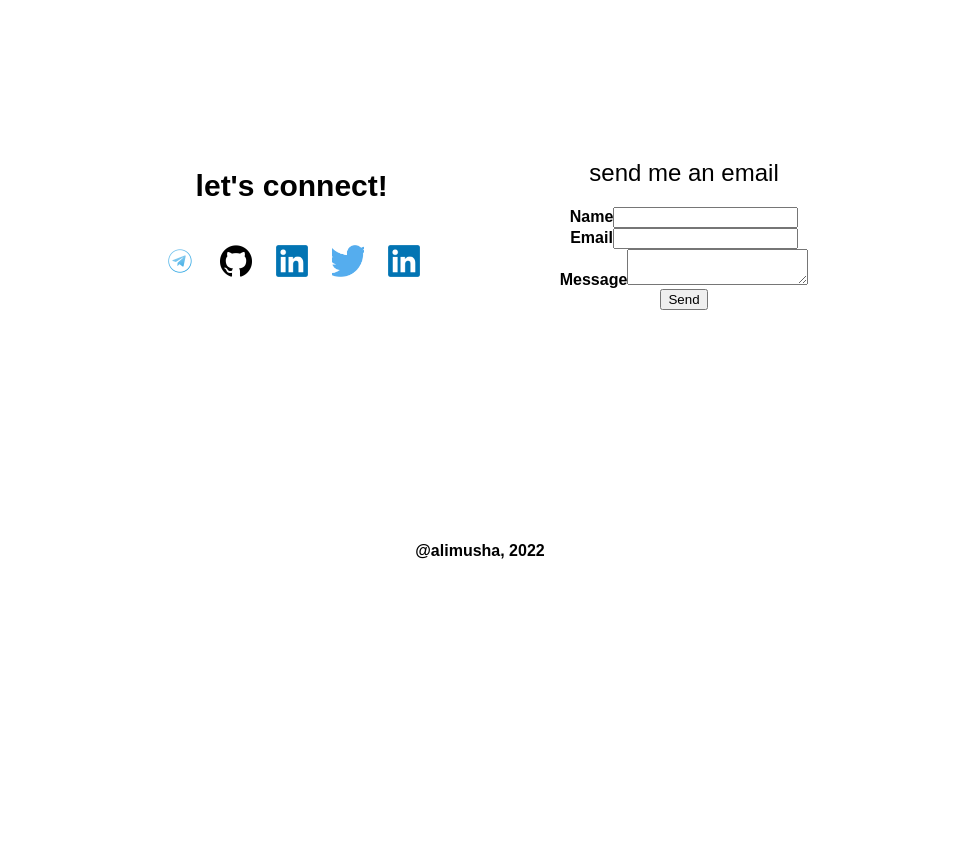
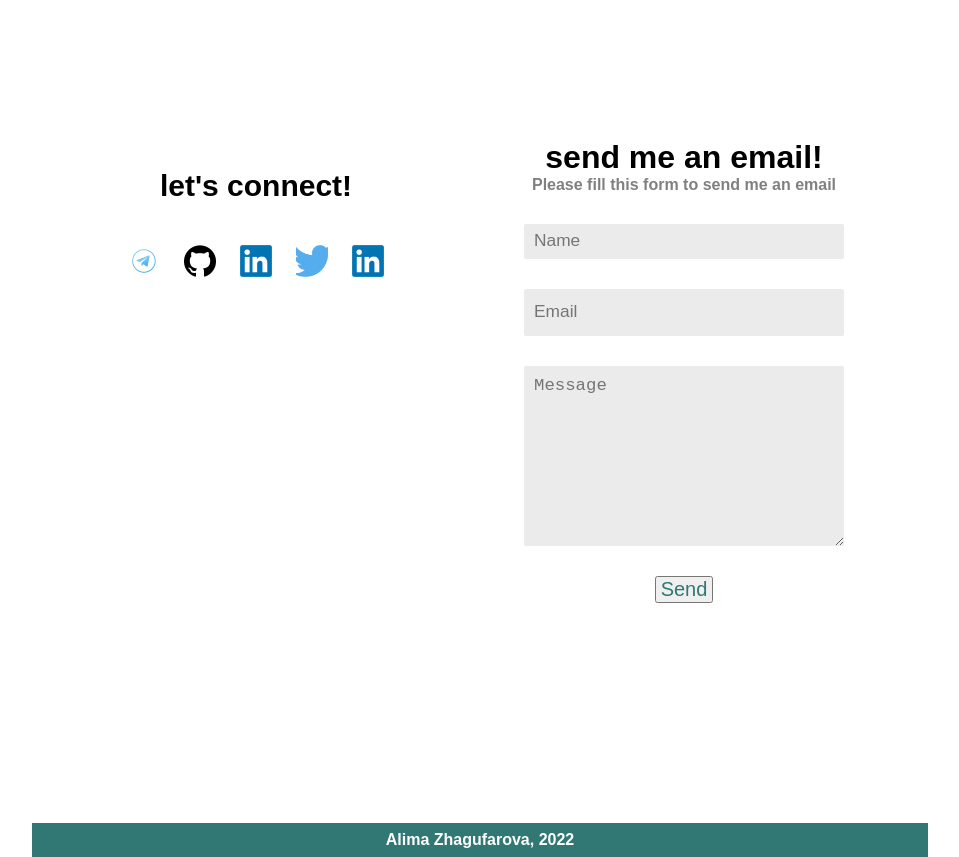
Before and after one commit to Alima2104/personal-portfolio, a React (Create React App) app in the folder front-end/: page / in a window 1280 px wide. Shown: the part 2540-3397 px from the top of the page, without its empty margins (160-1119 px from the left). Before the commit the page ends 3112 px from the top, so only its background shows below. Built offline with nearby package versions, Linux system fonts and the light colour scheme; a web font is replaced by a local one.

Commit message:
contact tab

```diff
--- a/front-end/src/components/contact/contact.css
+++ b/front-end/src/components/contact/contact.css
@@ -25,3 +25,94 @@ h2 {
 .Contact-Form {
     padding-left: 10vw;;
 }
+
+.form {
+    background: #fff;
+    box-shadow: 0 30px 60px 0 rgba(90, 116, 148, 0.4);
+    border-radius: 5px;
+    max-width: 480px;
+    margin-left: auto;
+    margin-right: auto;
+    padding-top: 5px;
+    padding-bottom: 5px;
+    left: 0;
+    right: 0;
+    position: absolute;
+    border-top: 5px solid #317773;
+
+    animation: bounce 1.5s infinite;
+  }
+  ::-webkit-input-placeholder {
+    font-size: 1.3em;
+  }
+  #name {
+    background-color: #ebebeb;
+    color: white;
+  }
+  #name:hover {
+    border-bottom: 2px solid #317773;
+    height: 30px;
+    width: 380px;
+    transition: ease 0.5s;
+  }
+
+  #email {
+    background-color: #ebebeb;
+    height: 2em;
+  }
+
+  #email:hover {
+    border-bottom: 2px solid #317773;
+    height: 30px;
+    width: 380px;
+    transition: ease 0.5s;
+  }
+
+  #message {
+    background-color: #ebebeb;
+    overflow: hidden;
+    height: 10rem;
+  }
+
+  #message:hover {
+    border-bottom: 2px solid #317773;
+    height: 12em;
+    width: 380px;
+    transition: ease 0.5s;
+  }
+
+  .form-control {
+    display: block;
+    margin: 30px auto;
+    min-width: 300px;
+    padding: 10px;
+    border-radius: 2px;
+    border: none;
+    transition: all 0.5s ease 0s;
+  }
+
+  .pageTitle{
+    font-size: 2em;
+    font-weight: bold;
+  }
+  .secondaryTitle{
+    color: grey;
+  }
+
+  .submit {
+    /* color: white; */
+    font-size: 20px;
+    box-shadow: inset 0 0 0 0 #317773;
+    color: #317773;
+    margin: 0 -.25rem;
+    padding: 0 .25rem;
+    transition: color .3s ease-in-out, box-shadow .3s ease-in-out;
+  }
+  .submit:hover {
+    box-shadow: inset 100px 0 0 0 #317773;
+    color: white;
+  }
+
+  /* .submit{
+    color: white;
+  } */
--- a/front-end/src/components/contact/contactForm.js
+++ b/front-end/src/components/contact/contactForm.js
@@ -14,30 +14,18 @@ const ContactForm = () => {
     console.log(conFom)
   }
   return (
-    <div className="container mt-5">
-      <h2 className="mb-3">send me an email</h2>
+    <div className="wrapper">
       <form onSubmit={onSubmit}>
-        <div className="mb-3">
-          <label className="form-label" htmlFor="name">
-            Name
-          </label>
-          <input className="form-control" type="text" id="name" required />
-        </div>
-        <div className="mb-3">
-          <label className="form-label" htmlFor="email">
-            Email
-          </label>
-          <input className="form-control" type="email" id="email" required />
-        </div>
-        <div className="mb-3">
-          <label className="form-label" htmlFor="message">
-            Message
-          </label>
-          <textarea className="form-control" id="message" required />
-        </div>
-        <button className="btn btn-danger" type="submit">
+        <div className="Form">
+         <div class="pageTitle title">send me an email! </div>
+         <div class="secondaryTitle title">Please fill this form to send me an email</div>
+          <input className="form-control" type="text" id="name" placeholder="Name" required />
+          <input className="form-control" type="email" id="email" placeholder="Email" required />
+          <textarea className="form-control" id="message" placeholder="Message"  required />
+        <button className="btn submit " type="submit">
           {formStatus}
         </button>
+        </div>
       </form>
     </div>
   )
--- a/front-end/src/components/footer/footer.css
+++ b/front-end/src/components/footer/footer.css
@@ -1,8 +1,10 @@
 .footer {
-    padding: 12px;
     display: flex;
+    padding-top: 1vh;
+    padding-bottom: 1vh;
     justify-content: center;
-    align-items: center;
     margin-top: 24px;
+    background-color: #317773;
+    color: white;
 
 }
--- a/front-end/src/components/footer/index.js
+++ b/front-end/src/components/footer/index.js
@@ -1,7 +1,7 @@
 import React from "react";
 import "./footer.css";
 function Footer() {
-  return <div className="footer">@alimusha, 2022</div>;
+  return <div className="footer">Alima Zhagufarova, 2022</div>;
 }
 
 export default Footer;
```
